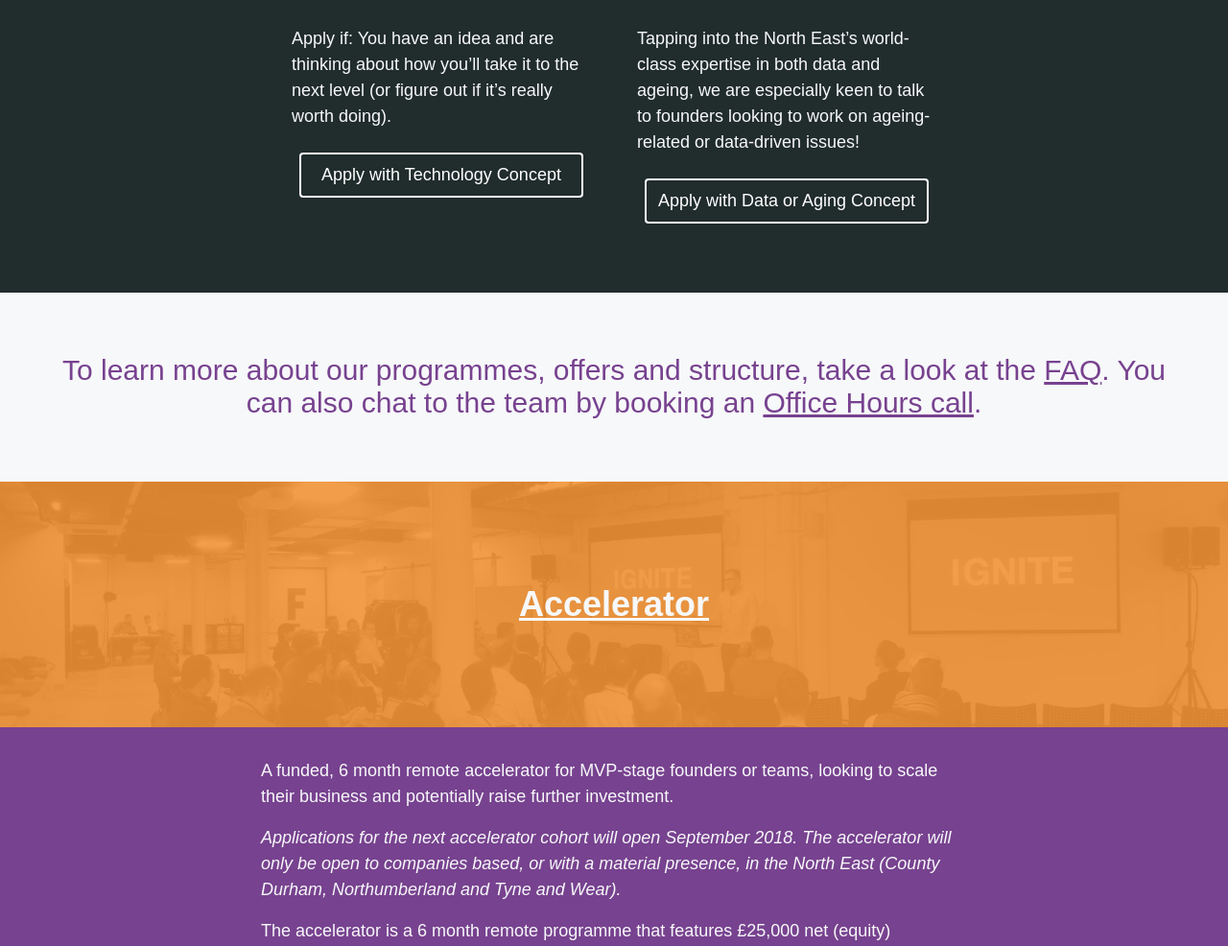
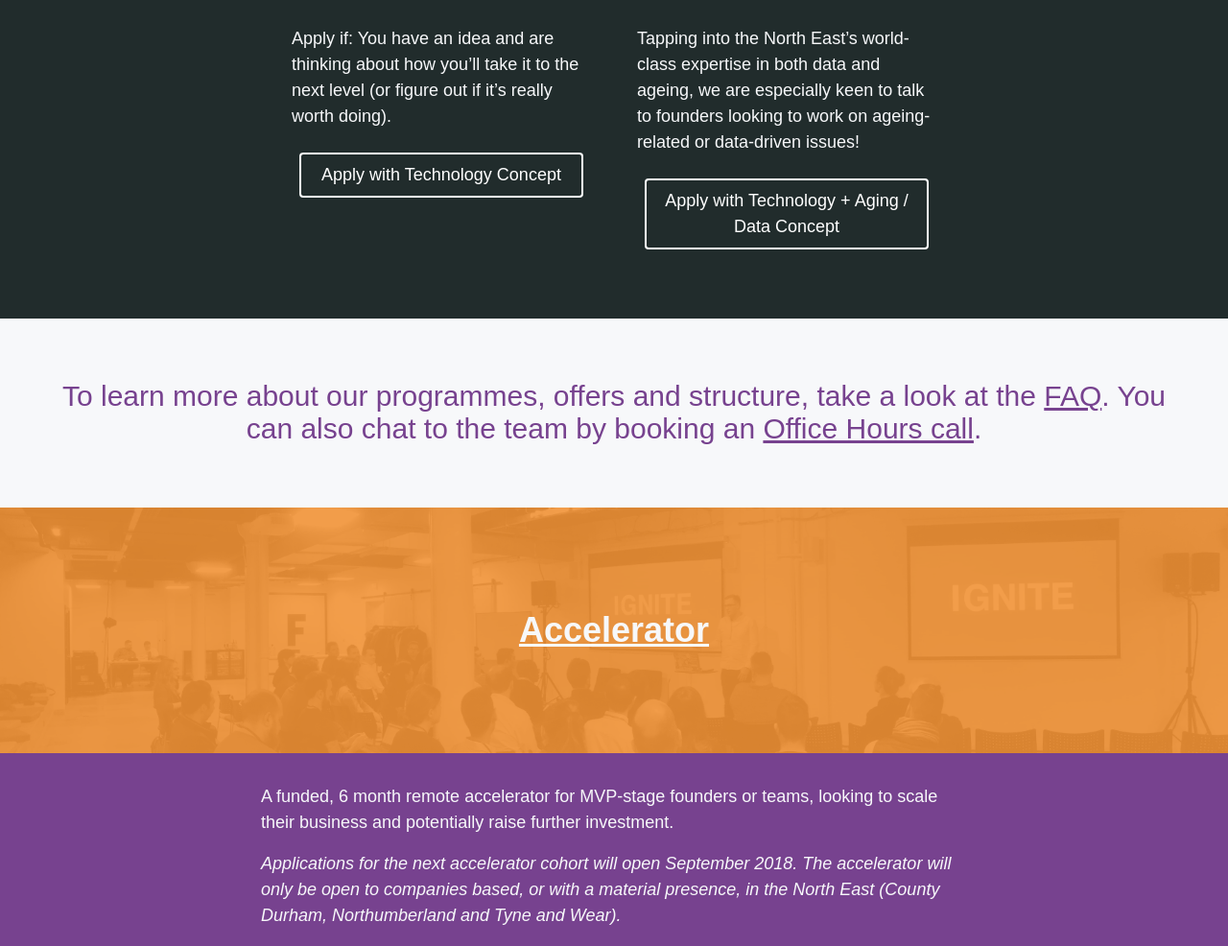
Before and after one commit to jasper-lyons/ignite.io, a website: page index.html in a window 1280 px wide. Shown: the part 1619-2605 px from the top of the page at 96% size. Drawn offline with Linux system fonts and the light colour scheme.

Commit message:
Update cta copy

```diff
--- a/index.html
+++ b/index.html
@@ -235,7 +235,7 @@
               <div class="text-center p-2 flex-column md:flex-row">
                 <div class="p-2">
                   <a class="p-2 block border-2 border-white rounded text-white no-underline hover:bg-ignite-white hover:text-ignite-black transition-bg" href="https://igniteio.typeform.com/to/n59rRc">
-                    Apply with Data or Aging Concept
+                    Apply with Technology + Aging / Data Concept
                   </a>
                 </div>
               </div>
```
